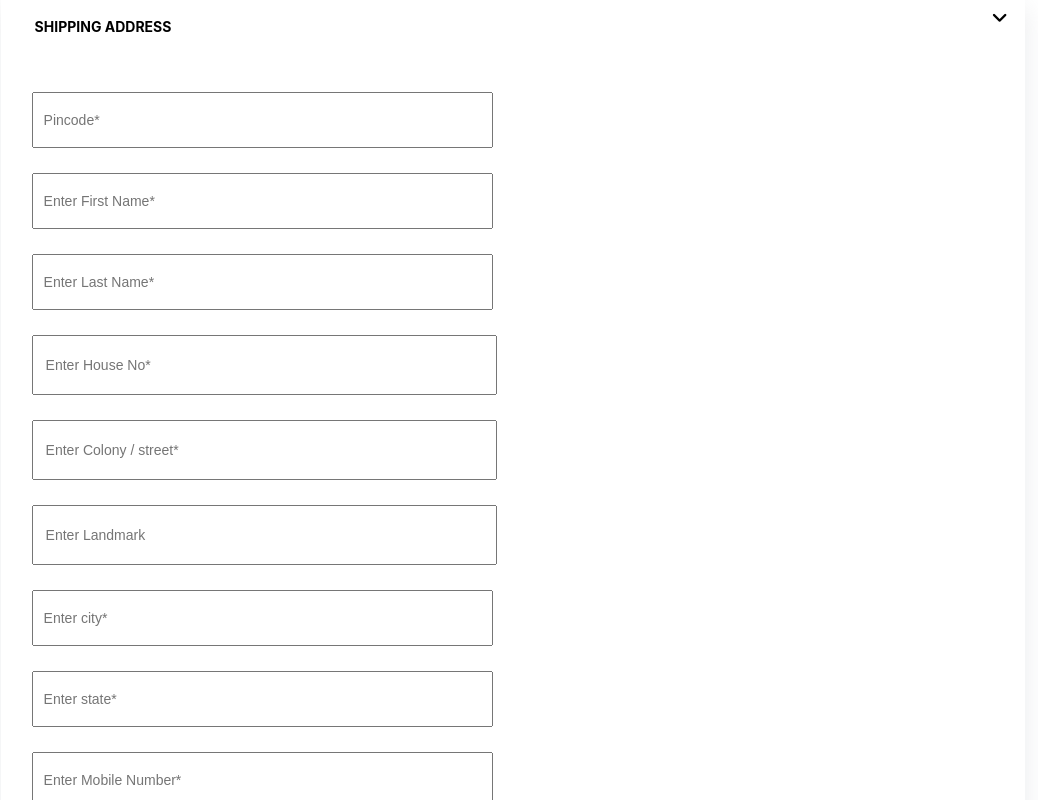
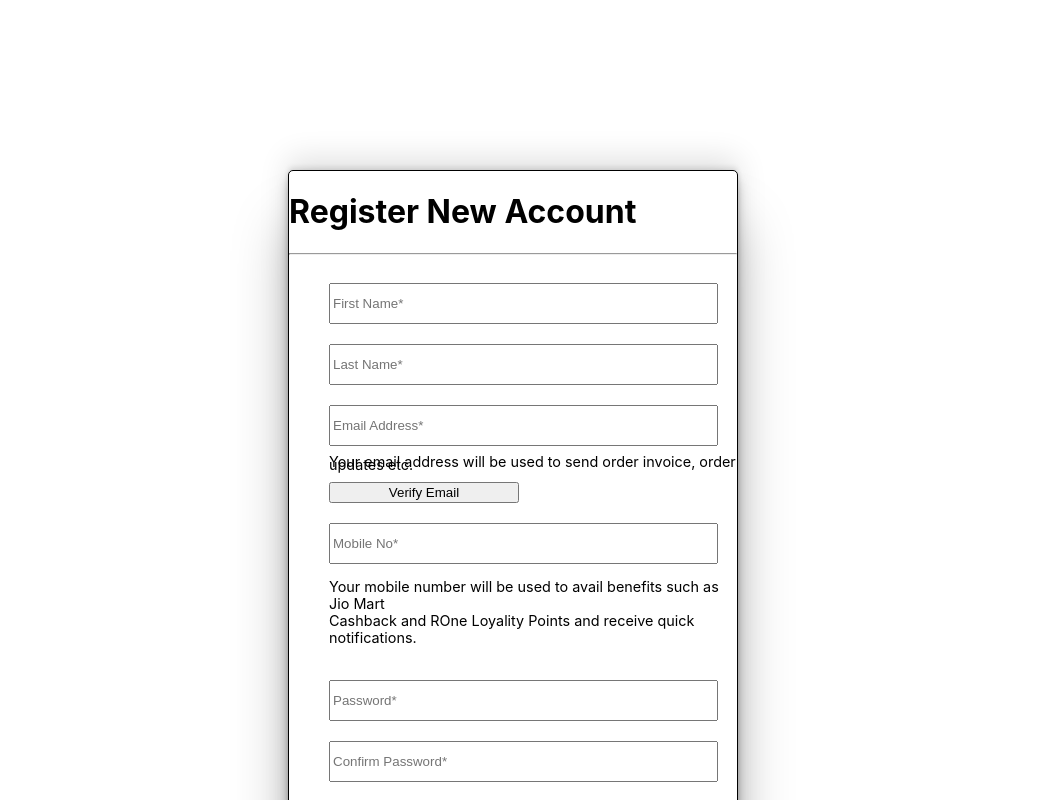
Before and after one commit to Prathmesh112000/Reliance-Digital-Clone, a React (Create React App) app in the folder frontend/: page /signup in a window 1280 px wide. Shown: the top 800 px of the page, without its empty margins (127-1165 px from the left). Built offline with nearby package versions, Linux system fonts and the light colour scheme.

Commit message:
signin added

```diff
--- a/frontend/src/App.js
+++ b/frontend/src/App.js
@@ -4,6 +4,8 @@ import Navbar from './components/NavFolder/Navbar';
 import {Product} from './Pages/Product';
 import IndividualProduct from "./components/IndividualProduct";
 import Checkout from './Pages/Checkout';
+import Signup from "./components/Authentication/Signup"
+import Sign from './components/Authentication/Sign';
 
 function App() {
   return (
@@ -12,7 +14,9 @@ function App() {
       {/* <Product/> */}
       {/* <h1>Hello</h1> */}
       {/* <IndividualProduct/> */}
-      <Checkout/>
+      {/* <Checkout/> */}
+    <Signup/>
+    {/* <Sign/> */}
     </div>
   );
 }
--- /dev/null
+++ b/frontend/src/components/Authentication/Sign.jsx
@@ -0,0 +1,29 @@
+import Button from 'react-bootstrap/Button';
+import Form from 'react-bootstrap/Form';
+
+function Sign() {
+  return (
+    <Form>
+      <Form.Group className="mb-3" controlId="formBasicEmail">
+        <Form.Label>Email address</Form.Label>
+        <Form.Control type="email" placeholder="Enter email" />
+        <Form.Text className="text-muted">
+          We'll never share your email with anyone else.
+        </Form.Text>
+      </Form.Group>
+
+      <Form.Group className="mb-3" controlId="formBasicPassword">
+        <Form.Label>Password</Form.Label>
+        <Form.Control type="password" placeholder="Password" />
+      </Form.Group>
+      <Form.Group className="mb-3" controlId="formBasicCheckbox">
+        <Form.Check type="checkbox" label="Check me out" />
+      </Form.Group>
+      <Button variant="primary" type="submit">
+        Submit
+      </Button>
+    </Form>
+  );
+}
+
+export default Sign;
--- /dev/null
+++ b/frontend/src/components/Authentication/Signup.css
@@ -0,0 +1,7 @@
+.inpelem{
+    margin-top:20px;
+    width:85%;
+    height:35px;
+    margin-left:40px;
+
+}
--- /dev/null
+++ b/frontend/src/components/Authentication/Signup.jsx
@@ -0,0 +1,79 @@
+import React , {useState} from "react"
+import "./Signup.css"
+
+function Signup(){
+    const [formdata,setformdata]=useState({})
+    const onNameChange=(e)=>{
+
+        const inputname=e.target.name
+        if(inputname=="name"){
+            setformdata({
+                ...formdata,
+                name:e.target.value
+            })
+
+        }
+        if(inputname=="email"){
+            setformdata({
+                ...formdata,
+                email:e.target.value
+            })
+        }
+
+        if(inputname=="password"){
+            setformdata({
+                ...formdata,
+                password:e.target.value
+            })
+        }
+
+        if(inputname=="mobile"){
+            setformdata({
+                ...formdata,
+                mobile:e.target.value
+            })
+        }
+    }
+
+    const handleSubmit=(e)=>{
+        e.preventDefault()
+
+    }
+
+
+
+    return(<div style={{"paddingTop":"170px","paddingBottom":"20px"}}>
+
+    <div style={{"paddingBottom":"20px","borderRadius":"5px","margin":"auto","width":"35%","backgroundColor":"#ffffff","border":"1px solid black","height":"auto","boxShadow": "rgba(0, 0, 0, 0.25) 0px 54px 55px, rgba(0, 0, 0, 0.12) 0px -12px 30px, rgba(0, 0, 0, 0.12) 0px 4px 6px, rgba(0, 0, 0, 0.17) 0px 12px 13px, rgba(0, 0, 0, 0.09) 0px -3px 5px"}}>
+
+    <div>
+        <h1>Register New Account</h1>
+    </div>
+    <hr/>
+
+    <div>
+        <form onSubmit={handleSubmit}>
+            <input type="text" placeholder="First Name*" name="name" className="inpelem" onChange={onNameChange}/> <br/>
+            <input type="text" placeholder="Last Name*" name="lastname" className="inpelem" onChange={onNameChange}/> <br/>
+            <input type="email" placeholder="Email Address*" name="email" className="inpelem" onChange={onNameChange}/> <br/>
+            <p style={{"fontSize":"14.4px","marginLeft":"40px","lineHeight":"3px"}}>Your email address will be used to send order invoice, order updates etc.</p>
+            <button style={{"width":"190px", "marginLeft":"40px"}}>Verify Email</button>
+            <input type="number" placeholder="Mobile No*" className="inpelem" onChange={onNameChange}/> <br/>
+            <p style={{"fontSize":"14.4px","marginLeft":"40px"}}>Your mobile number will be used to avail benefits such as Jio  Mart <br/> Cashback and  ROne Loyality Points and receive quick notifications.</p>
+            <input type="password" placeholder="Password*" name="password" className="inpelem" onChange={onNameChange}/> <br/>
+            <input type="password" placeholder="Confirm Password*" name="confirmpass" className="inpelem"/> <br/>
+            {/* <input type="submit">Proceed</input> */}
+            <button style={{"width":"480px","marginTop":"30px","height":"30px","marginLeft":"42px"}}>Proceed</button>
+
+        </form>
+    </div>
+
+    </div>
+
+
+    </div>)
+
+
+}
+
+export default Signup
```
Also changed, not shown: 1 other file (tests, documents, lock files or other folders).
